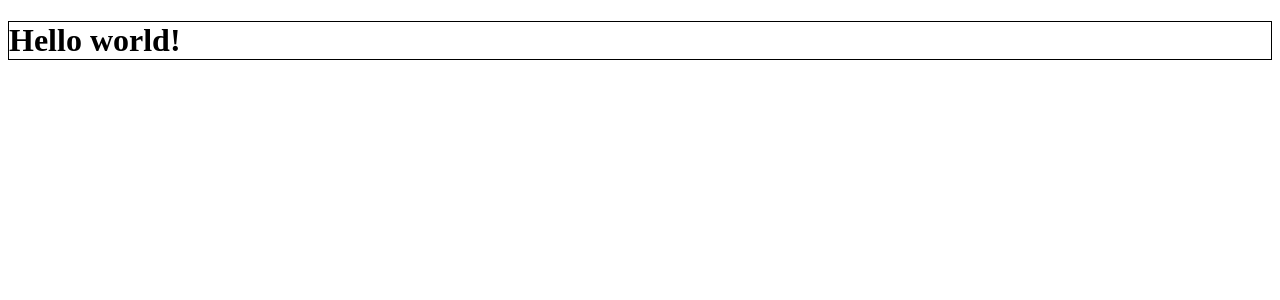
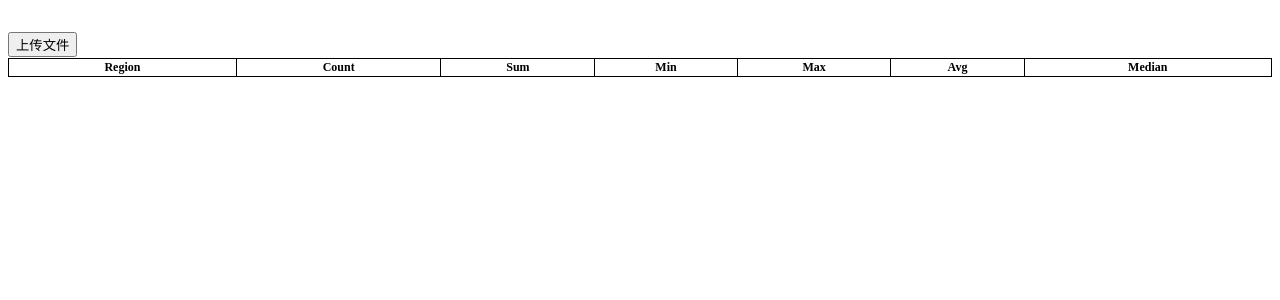
Before and after one commit to Devil-Training-Camp/mass_data_statistics_chenruo, a React app: page / in a window 1280 px wide. Shown: the top 300 px of the page. Built offline with nearby package versions, Linux system fonts and the light colour scheme.

Commit message:
feat: region分组计算出每一类region下value平均值,最大最小值,中位值,总和

```diff
--- a/package.json
+++ b/package.json
@@ -6,7 +6,7 @@
   "scripts": {
     "start": "webpack-dev-server .",
     "build": "webpack .",
-    "lint": "eslint . --fix --max-warnings=0",
+    "lint": "eslint . --fix",
     "format": "prettier . --write",
     "stylelint": "stylelint '**/*.scss'",
     "prepare": "husky install",
--- a/src/App.tsx
+++ b/src/App.tsx
@@ -1,8 +1,55 @@
-import React from 'react';
+import React, { useRef, type ChangeEvent, useState } from 'react';
 import './index.scss';
+import { type RegionStats } from './components/types';
+import Table from './components/table';
+import { calculateStatsByRegion } from './utils/calculateStatsByRegion';
 
-const App: React.FC = () => {
-  return <h1 className="test-class">Hello world!</h1>;
+const App = (): React.JSX.Element => {
+  const fileInputRef = useRef<HTMLInputElement>(null);
+  const [statsByRegion, setStatsByRegion] = useState<
+    Record<string, RegionStats>
+  >({});
+
+  const handleButtonClick = (): void => {
+    fileInputRef.current?.click();
+  };
+
+  const handleFileSelect = (event: ChangeEvent<HTMLInputElement>): void => {
+    const file = event.target.files?.[0];
+    if (file == null) {
+      return;
+    }
+
+    // 检查文件类型
+    if (file.type !== 'application/json') {
+      alert('只能上传 JSON 文件');
+      return;
+    }
+
+    const reader = new FileReader();
+    reader.onload = handleFileLoad;
+    reader.readAsText(file);
+  };
+
+  const handleFileLoad = (event: ProgressEvent<FileReader>): void => {
+    const fileContent = event.target?.result;
+    const data = JSON.parse(fileContent as string);
+    const result = calculateStatsByRegion(data.nodes);
+    setStatsByRegion(result);
+  };
+
+  return (
+    <h1 className="test-class">
+      <button onClick={handleButtonClick}>上传文件</button>
+      <input
+        type="file"
+        ref={fileInputRef}
+        onChange={handleFileSelect}
+        style={{ display: 'none' }}
+      />
+      <Table data={statsByRegion} />
+    </h1>
+  );
 };
 
 export default App;
--- /dev/null
+++ b/src/components/table/index.scss
@@ -0,0 +1,19 @@
+table,
+th,
+td {
+  border: 1px solid black;
+}
+
+td {
+  text-align: left;
+  padding: 15px;
+}
+
+table {
+  border-collapse: collapse;
+  width: 100%;
+}
+
+.table-container {
+  font-size: 12px;
+}
--- /dev/null
+++ b/src/components/table/index.tsx
@@ -0,0 +1,40 @@
+import React from 'react';
+import './index.scss';
+import { type RegionStats } from '../types';
+
+interface TableProps {
+  data: Record<string, RegionStats>;
+}
+
+const Table: React.FC<TableProps> = ({ data }) => {
+  return (
+    <table className="table-container">
+      <thead>
+        <tr>
+          <th>Region</th>
+          <th>Count</th>
+          <th>Sum</th>
+          <th>Min</th>
+          <th>Max</th>
+          <th>Avg</th>
+          <th>Median</th>
+        </tr>
+      </thead>
+      <tbody>
+        {Object.entries(data).map(([region, stats]) => (
+          <tr key={region}>
+            <td>{region}</td>
+            <td>{stats.count}</td>
+            <td>{stats.sum}</td>
+            <td>{stats.min}</td>
+            <td>{stats.max}</td>
+            <td>{stats.avg}</td>
+            <td>{stats.median}</td>
+          </tr>
+        ))}
+      </tbody>
+    </table>
+  );
+};
+
+export default Table;
--- /dev/null
+++ b/src/components/types.ts
@@ -0,0 +1,41 @@
+export interface DataObject {
+  id: string;
+  sim_name: string;
+  name: string;
+  region: string;
+  resource: string;
+  year: number;
+  value: number;
+  weight: number;
+}
+
+export interface RegionStats {
+  /**
+   * region总数
+   */
+  count: number;
+  /**
+   * 总和
+   */
+  sum: number;
+  /**
+   * 最小值
+   */
+  min: number;
+  /**
+   * 最大值
+   */
+  max: number;
+  /**
+   * 每个region下的value集合
+   */
+  values: number[];
+  /**
+   * 平均值
+   */
+  avg?: number;
+  /**
+   * 中位值
+   */
+  median?: number;
+}
--- a/src/index.scss
+++ b/src/index.scss
@@ -1,3 +1,3 @@
 .test-class {
-  border: 1px solid #000;
+  // border: 1px solid #000;
 }
--- /dev/null
+++ b/src/utils/calculateStatsByRegion.ts
@@ -0,0 +1,54 @@
+import { type DataObject, type RegionStats } from '../components/types';
+
+export const calculateStatsByRegion = (
+  data: DataObject[]
+): Record<string, RegionStats> => {
+  const statsByRegion: Record<string, RegionStats> = data.reduce<
+    Record<string, RegionStats>
+  >((acc, obj) => {
+    const region = obj.region;
+    if (!acc[region]) {
+      acc[region] = {
+        count: 0,
+        sum: 0,
+        min: Number.MAX_SAFE_INTEGER,
+        max: Number.MIN_SAFE_INTEGER,
+        values: [],
+      };
+    }
+    acc[region].count++;
+    acc[region].sum += obj.value;
+    acc[region].values.push(obj.value);
+    if (obj.value < acc[region].min) {
+      acc[region].min = obj.value;
+    }
+    if (obj.value > acc[region].max) {
+      acc[region].max = obj.value;
+    }
+    return acc;
+  }, {});
+
+  // 计算平均值和中位值
+  for (const region in statsByRegion) {
+    const stats = statsByRegion[region];
+    const count = stats.count;
+    const sum = stats.sum;
+    const values = stats.values;
+
+    // 计算平均值
+    const avg = sum / count;
+    stats.avg = avg;
+
+    // 计算中位值
+    values.sort((a, b) => a - b);
+    if (count % 2 === 0) {
+      const mid = count / 2;
+      stats.median = (values[mid - 1] + values[mid]) / 2;
+    } else {
+      const mid = Math.floor(count / 2);
+      stats.median = values[mid];
+    }
+  }
+
+  return statsByRegion;
+};
```
Also changed, not shown: .eslintrc.js.
